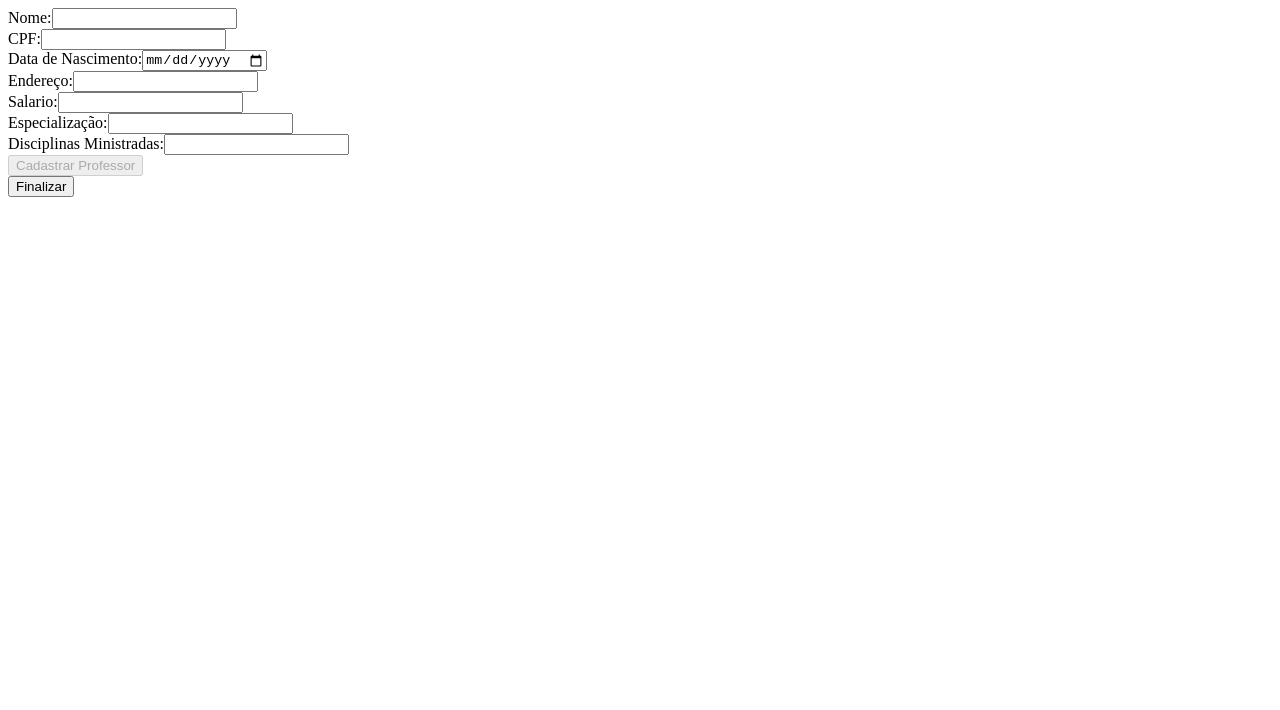
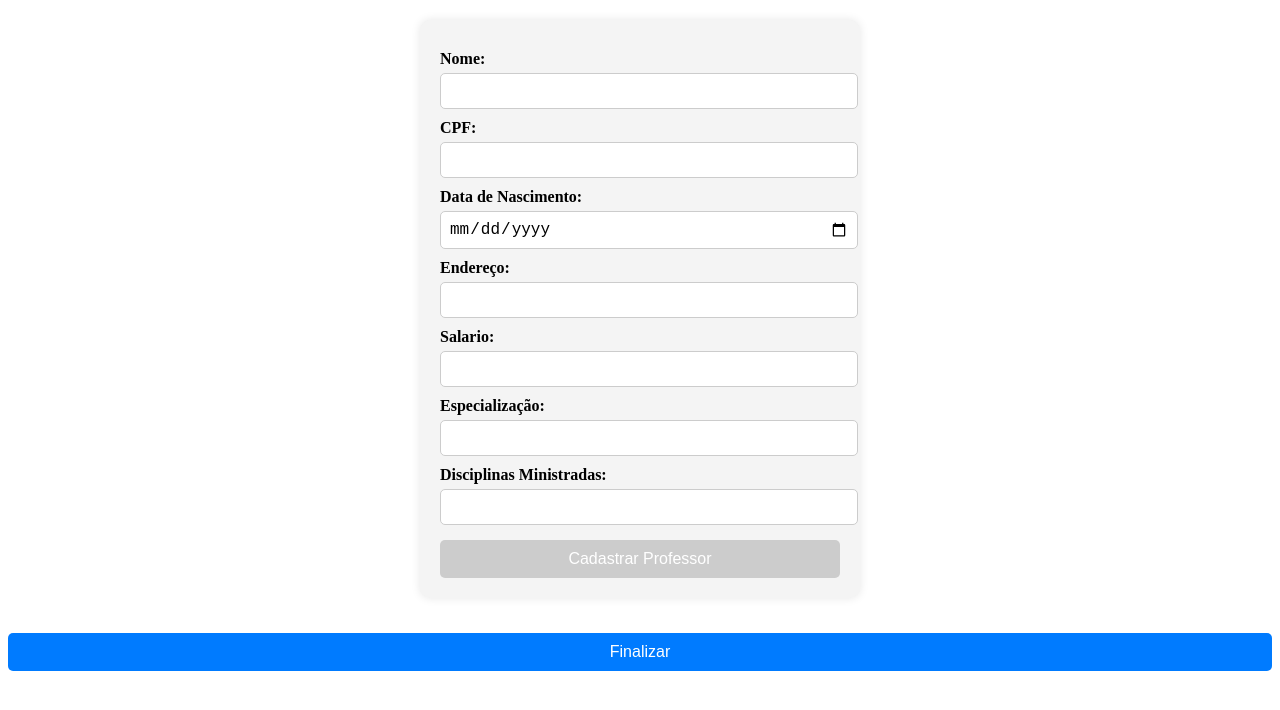
Before and after one commit to JG1511/AVPOO, an Angular app: page /cadastro in a window 1280 px wide. Shown: the top 710 px of the page. Built offline with nearby package versions, Linux system fonts and the light colour scheme.

Commit message:
projeto finalizado

```diff
--- a/angular.json
+++ b/angular.json
@@ -92,5 +92,8 @@
         }
       }
     }
+  },
+  "cli": {
+    "analytics": "71edcb9d-bb87-40cd-a7ec-ed91109ce6e1"
   }
 }
--- a/src/app/pages/forms-login/forms-login.component.html
+++ b/src/app/pages/forms-login/forms-login.component.html
@@ -1,39 +1,38 @@
-
-
 <form [formGroup]="professorForm" (ngSubmit)="cadastroProfessor()">
   <div>
     <label for="nome_do_professor">Nome:</label>
-    <input type="text" id="nome_do_professor" formControlName ="nome_do_professor" required>
+    <input type="text" id="nome_do_professor" formControlName="nome_do_professor" required>
   </div>
 
   <div>
     <label for="cpf_do_professor">CPF:</label>
-    <input type="text" id="cpf_do_professor" formControlName ="cpf_do_professor" required>
+    <input type="text" id="cpf_do_professor" formControlName="cpf_do_professor" required>
   </div>
 
   <div>
     <label for="data_nascimento_do_professor">Data de Nascimento:</label>
-    <input type="date" id="data_nascimento_do_professor" formControlName ="data_nascimento_do_professor" required>
+    <input type="date" id="data_nascimento_do_professor" formControlName="data_nascimento_do_professor" required>
   </div>
 
   <div>
     <label for="endereco_do_professor">Endereço:</label>
-    <input type="text" id="endereco_do_professor" formControlName ="endereco_do_professor" required>
+    <input type="text" id="endereco_do_professor" formControlName="endereco_do_professor" required>
   </div>
 
   <div>
     <label for="salario_do_professor">Salario:</label>
-    <input type="number" id="salario_do_professor" formControlName ="salario_do_professor" required>
+    <input type="number" id="salario_do_professor" formControlName="salario_do_professor" required>
   </div>
 
   <div>
     <label for="especializacao_do_professor">Especialização:</label>
-    <input type="text" id="especializacao_do_professor" formControlName ="especializacao_do_professor" required>
+    <input type="text" id="especializacao_do_professor" formControlName="especializacao_do_professor" required>
   </div>
 
   <div>
     <label for="disciplinas_ministradas_do_professor">Disciplinas Ministradas:</label>
-    <input type="text" id="disciplinas_ministradas_do_professor" formControlName ="disciplinas_ministradas_do_professor" required>
+    <input type="text" id="disciplinas_ministradas_do_professor" formControlName="disciplinas_ministradas_do_professor"
+      required>
   </div>
 
 
@@ -74,8 +73,56 @@
     <input type="number" id="nota_do_aluno" formControlName="nota_do_aluno" required>
   </div>
 
-    <button type="submit"  [disabled]="alunoForm.invalid">Cadastrar Aluno</button>
+  <button type="submit" [disabled]="alunoForm.invalid">Cadastrar Aluno</button>
 </form>
 }
 
 <button (click)="finalizar()">Finalizar</button>
+
+<style>
+  form {
+    max-width: 400px;
+    margin: 20px auto;
+    padding: 20px;
+    background: #f4f4f4;
+    border-radius: 10px;
+    box-shadow: 0 0 10px rgba(0, 0, 0, 0.1);
+  }
+
+  label {
+    font-weight: bold;
+    display: block;
+    margin-top: 10px;
+  }
+
+  input {
+    width: 100%;
+    padding: 8px;
+    margin-top: 5px;
+    border: 1px solid #ccc;
+    border-radius: 5px;
+    font-size: 16px;
+  }
+
+  button {
+    width: 100%;
+    padding: 10px;
+    margin-top: 15px;
+    border: none;
+    background: #007bff;
+    color: white;
+    font-size: 16px;
+    border-radius: 5px;
+    cursor: pointer;
+    transition: background 0.3s;
+  }
+
+  button:hover {
+    background: #0056b3;
+  }
+
+  button:disabled {
+    background: #ccc;
+    cursor: not-allowed;
+  }
+</style>
--- a/src/app/pages/lista/lista.component.html
+++ b/src/app/pages/lista/lista.component.html
@@ -21,3 +21,23 @@
 <br />
 }
 }
+<style>
+    h2,
+    h3 {
+        text-align: center;
+        color: #333;
+    }
+
+    li {
+        list-style: none;
+        background: #f9f9f9;
+        margin: 5px 0;
+        padding: 10px;
+        border-radius: 5px;
+        box-shadow: 0 0 5px rgba(0, 0, 0, 0.1);
+    }
+
+    strong {
+        color: #007bff;
+    }
+</style>
```
Lines whose indentation alone changed are shown as unchanged.
